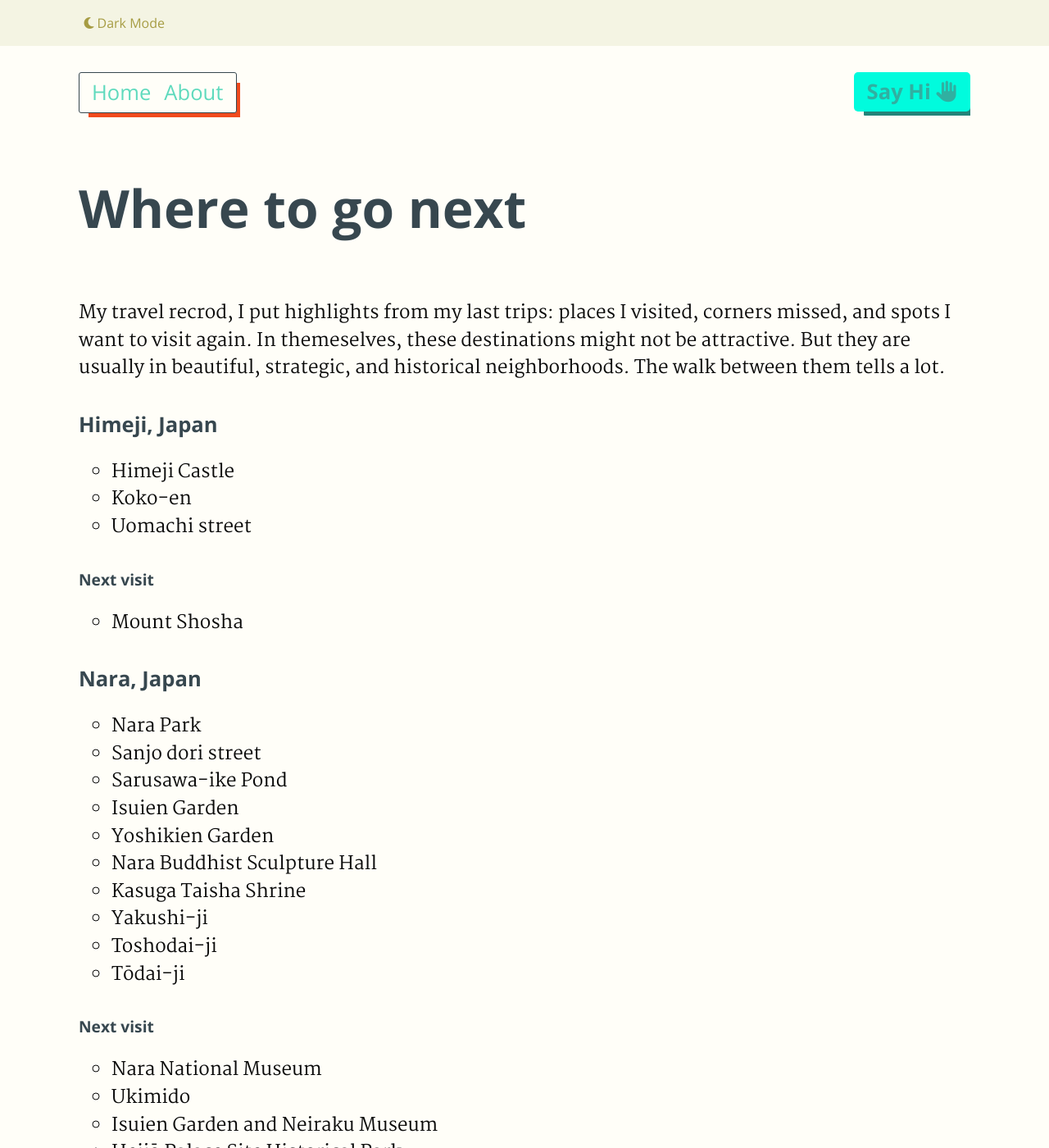
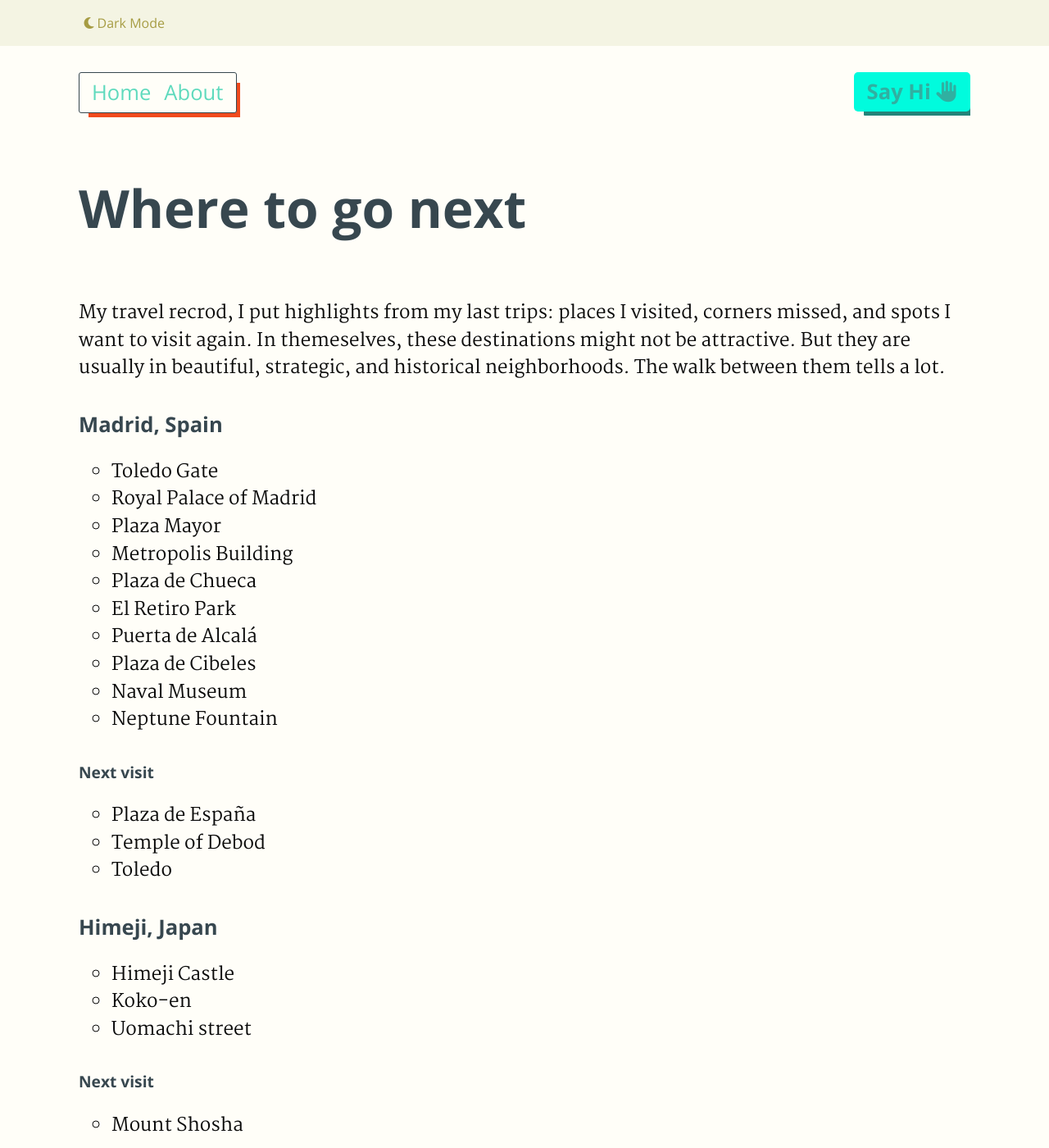
Before and after one commit to haresfaiez/haresfaiez.github.io, a Jekyll site: the page built from where-to-go-next.html, in a window 1280 px wide and 1400 px high. Shown: the whole window at 82% size. Built offline with Jekyll 4.4.1, drawn with Linux system fonts in a browser that asks for light colours.

Commit message:
Add Madrid trip to trips summary

```diff
--- a/_includes/trips-summary.html
+++ b/_includes/trips-summary.html
@@ -11,6 +11,26 @@
   </header>
 
   <div class="post">
+    <h2>Madrid, Spain</h2>
+    <ul>
+      <li>Toledo Gate</li>
+      <li>Royal Palace of Madrid</li>
+      <li>Plaza Mayor</li>
+      <li>Metropolis Building</li>
+      <li>Plaza de Chueca</li>
+      <li>El Retiro Park</li>
+      <li>Puerta de Alcalá</li>
+      <li>Plaza de Cibeles</li>
+      <li>Naval Museum</li>
+      <li>Neptune Fountain</li>
+    </ul>
+    <h3>Next visit</h3>
+    <ul>
+      <li>Plaza de España</li>
+      <li>Temple of Debod</li>
+      <li>Toledo</li>
+    </ul>
+
     <h2>Himeji, Japan</h2>
     <ul>
       <li>Himeji Castle</li>
```
